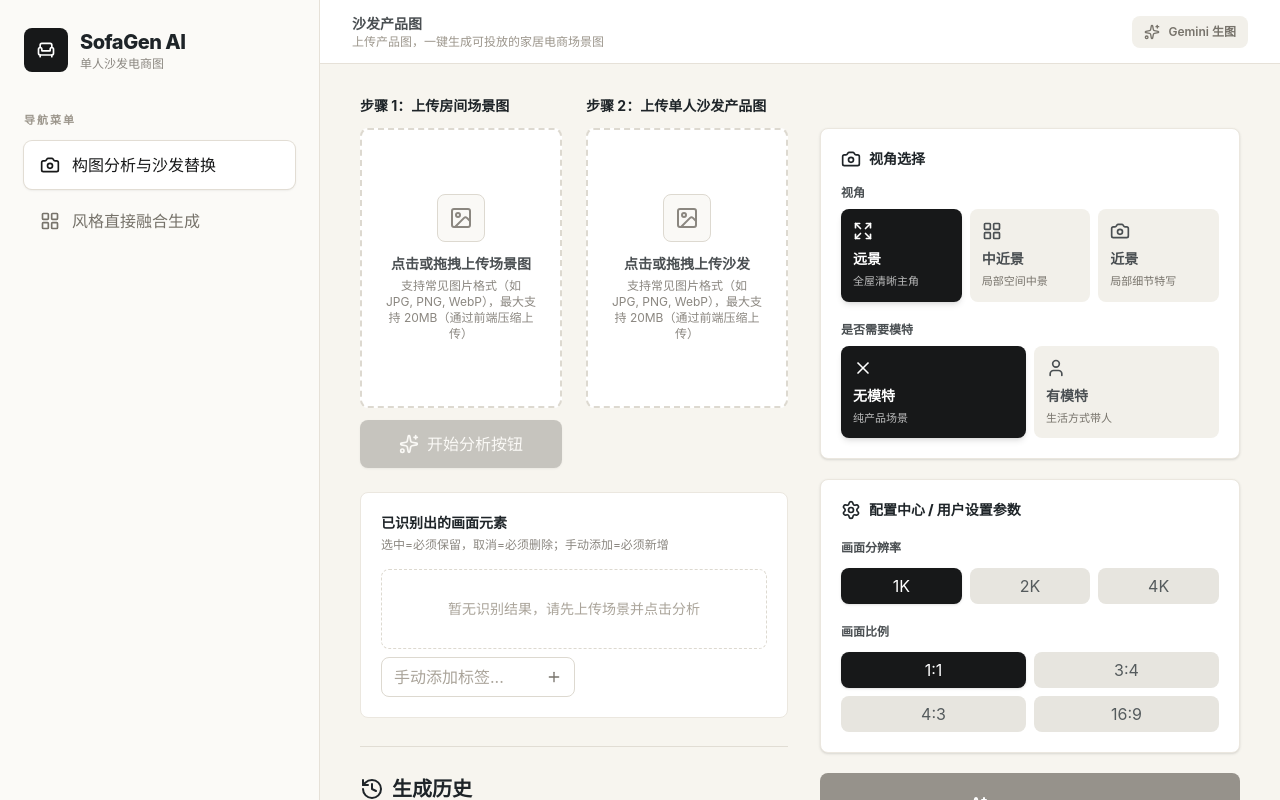
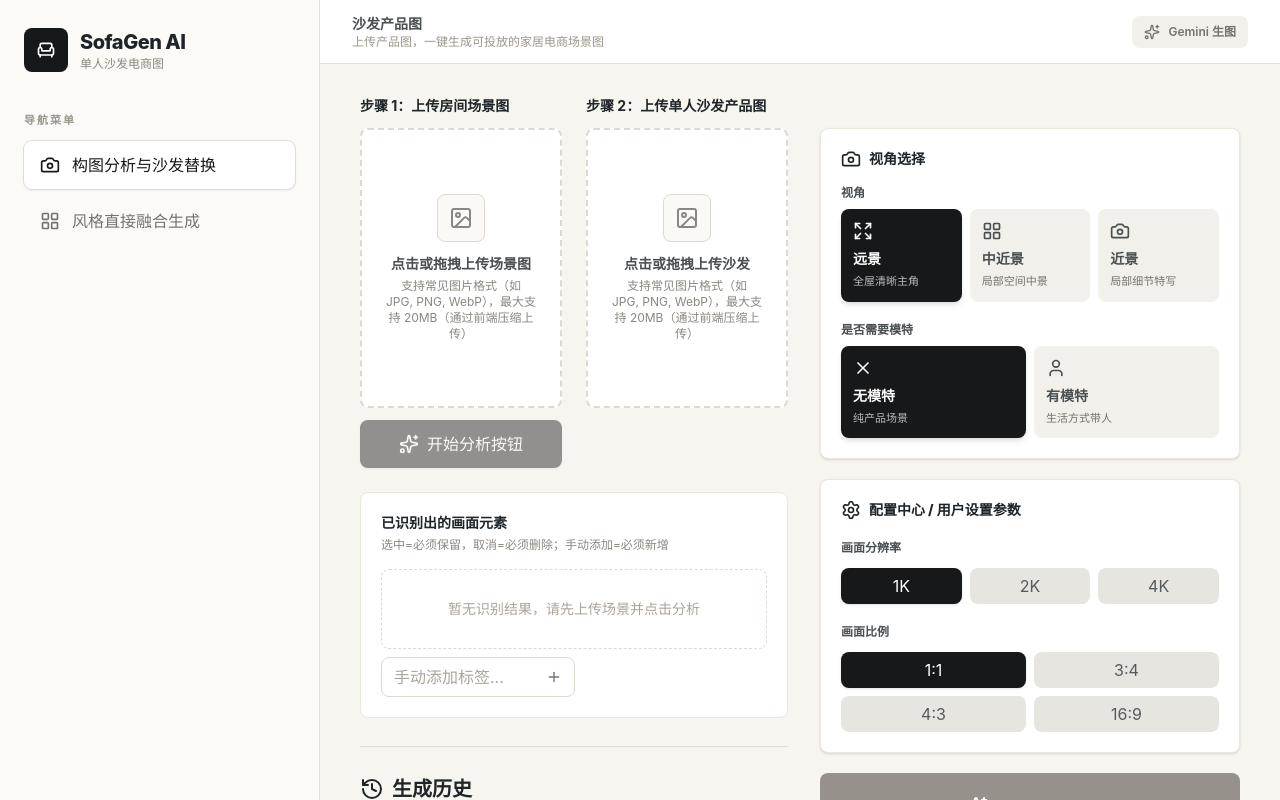
Before and after one commit to markzu911/ZLZ-DanRenShaFaBaiFang, a React (Vite) app: page / in a window 1280 px wide. Shown: the top 800 px of the page. Built offline with nearby package versions, Linux system fonts and the light colour scheme.

Commit message:
提交修改615

```diff
--- a/src/App.tsx
+++ b/src/App.tsx
@@ -582,7 +582,7 @@ export default function App() {
                           type="button"
                           onClick={handleAnalyze}
                           disabled={!sceneImage || isAnalyzing}
-                          className="flex h-12 w-full items-center justify-center gap-2 rounded-[8px] bg-[#8d8a84] text-base font-extrabold text-white shadow-sm transition-all hover:bg-[#171819] disabled:cursor-not-allowed disabled:opacity-45"
+                          className="flex h-12 w-full items-center justify-center gap-2 rounded-[8px] bg-[#171819] text-base font-extrabold text-white shadow-sm transition-all hover:bg-black disabled:cursor-not-allowed disabled:opacity-45"
                         >
                           {isAnalyzing ? <Loader2 className="h-5 w-5 animate-spin" /> : <Sparkles className="h-5 w-5" />}
                           {isAnalyzing ? "正在分析场景" : "开始分析按钮"}
```
